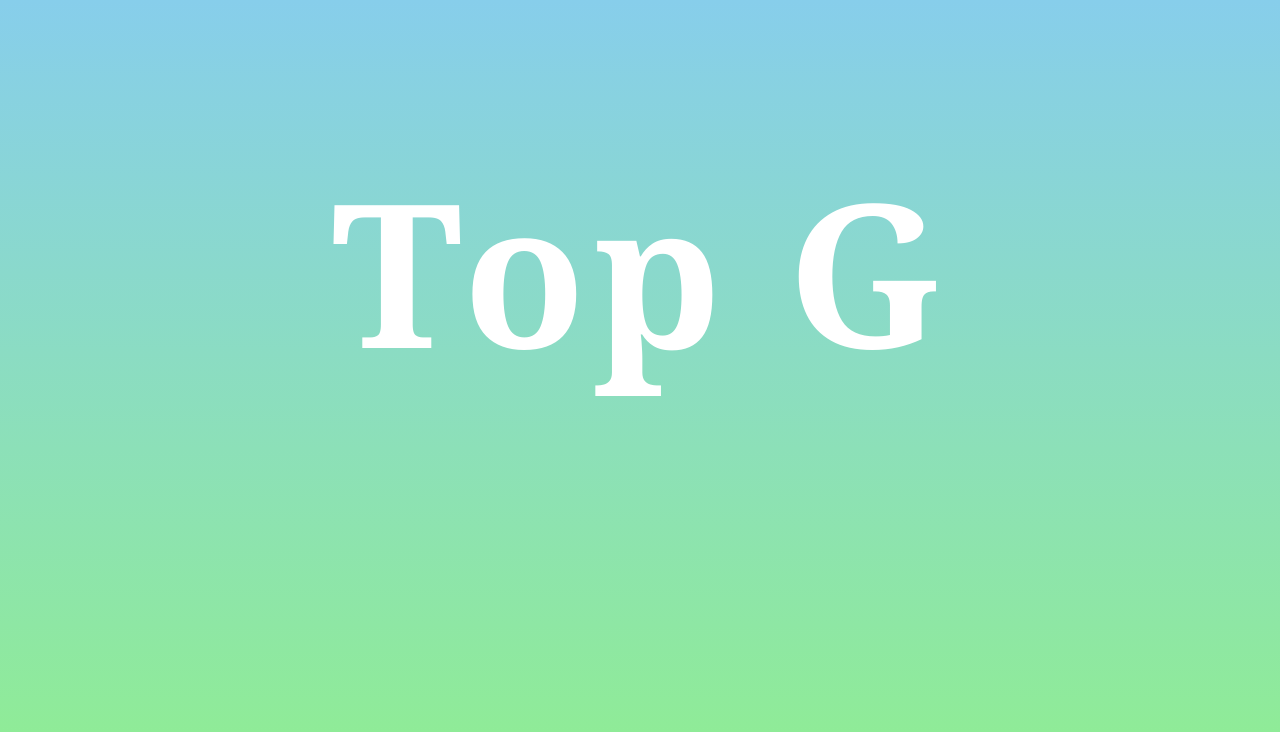
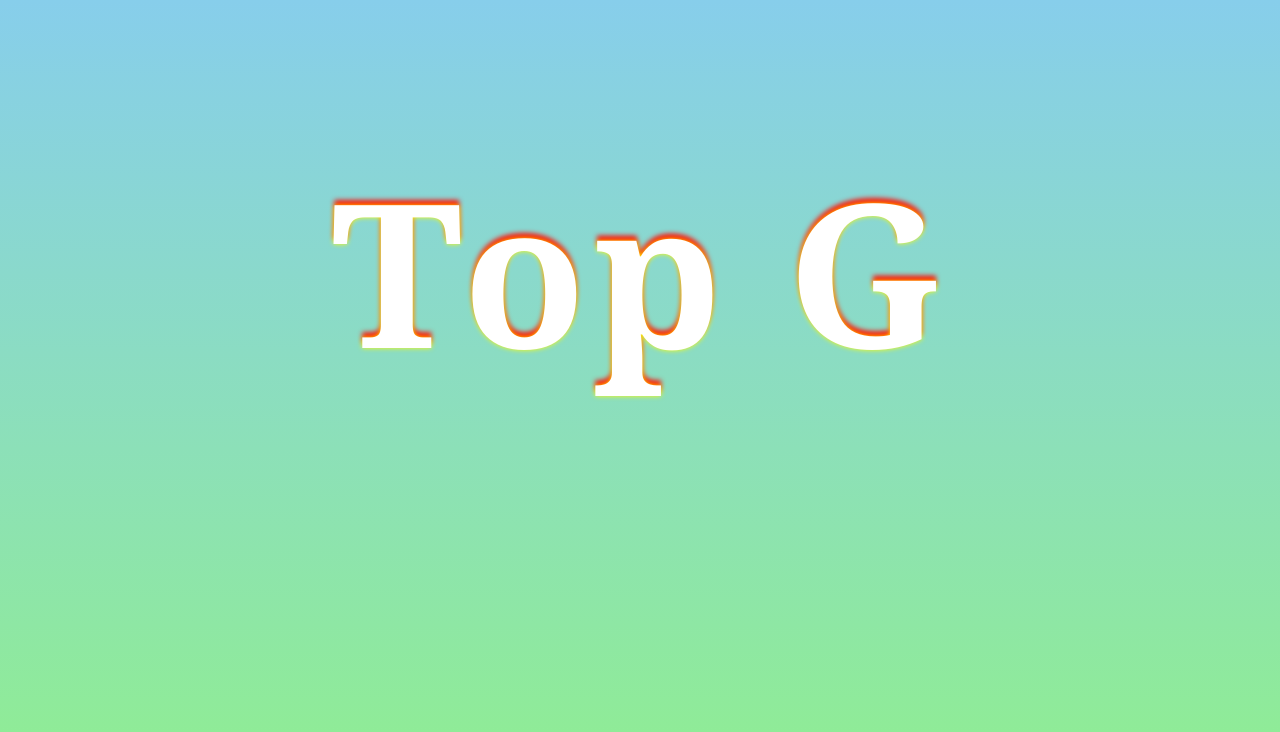
Before and after one commit to flaume13/calc, a plain HTML site: page index.html in a window 1280 px wide. Drawn offline with Linux system fonts and the light colour scheme.

Commit message:
Update index.html

```diff
--- a/index.html
+++ b/index.html
@@ -23,7 +23,7 @@
             font-size: 200px;
             text-align: center;
             letter-spacing: 7px;
-            text-shadow: 0 0 5px yellow, 0 -0 5 red;
+            text-shadow: 0px 0px 5px yellow, 0px -5px 5px red;
         }
     </style>
 </head>
```
